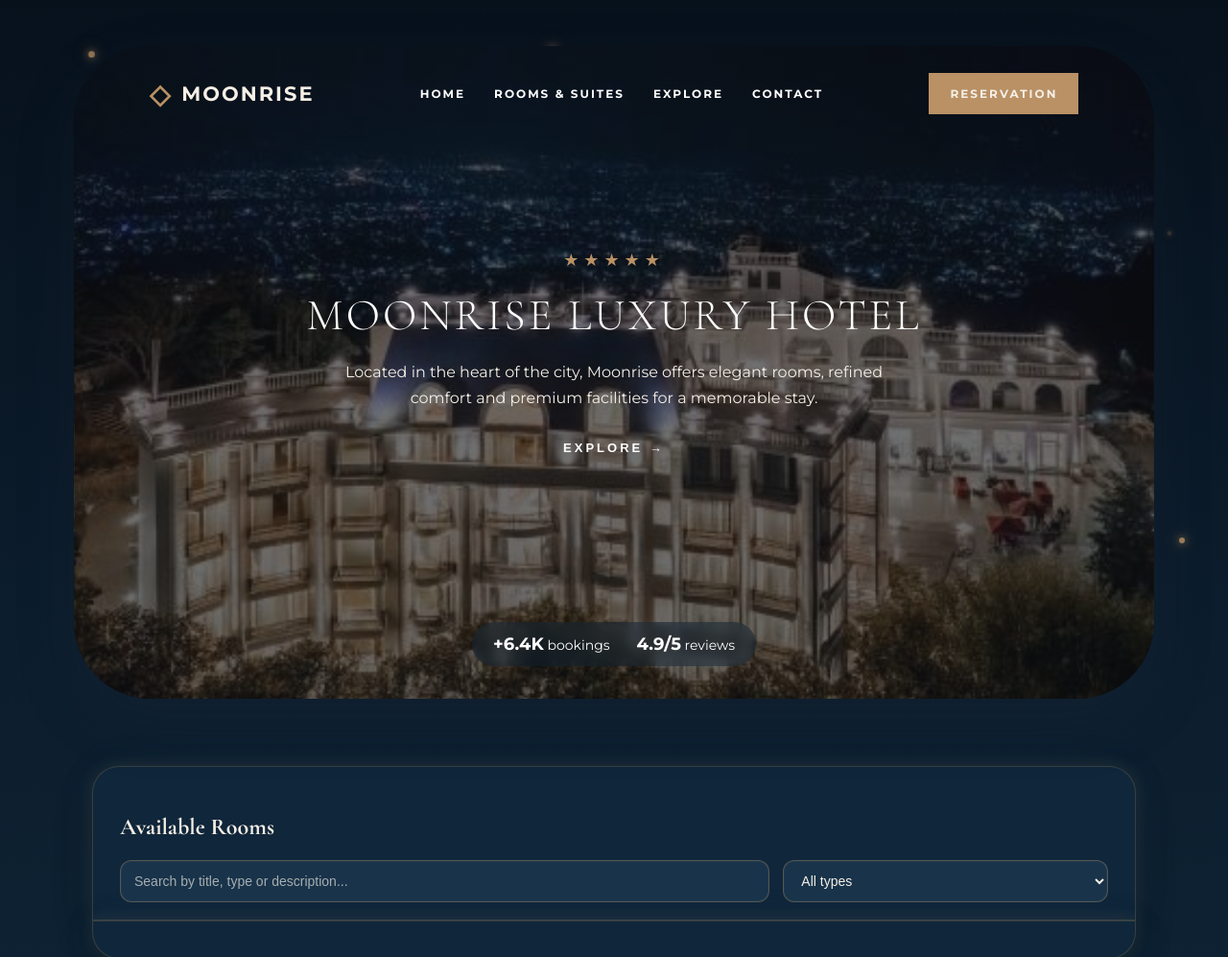
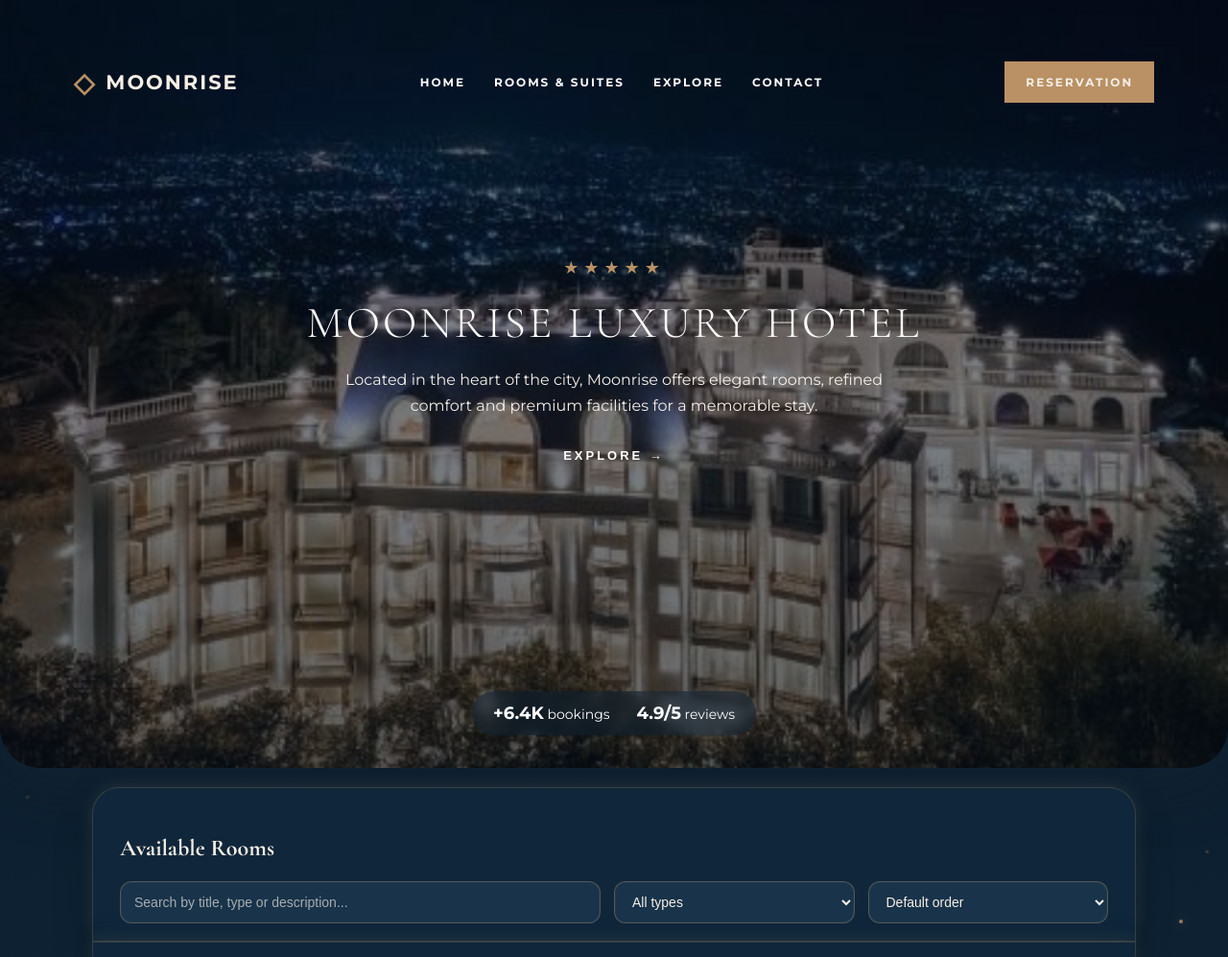
Before and after one commit to dariamuresan13/Hotel-Management-Web-App, a plain HTML site: page frontend/client/index.html in a window 1280 px wide. Shown: the top 997 px of the page at 96% size. Drawn offline with nearby package versions, Linux system fonts and the light colour scheme; no server answers; a web font is replaced by a local one.

Commit message:
Frontend and functionalities for client

```diff
--- a/frontend/client/client.css
+++ b/frontend/client/client.css
@@ -13,60 +13,123 @@ body {
 
     linear-gradient(180deg, #07111c 0%, #0c1d2d 45%, #10283a 100%);
   color: #1f2a36;
+  position: relative;
+  overflow-x: hidden;
 }
 
-*/background
+
+/* FIREFLIES BACKGROUND */
 .fireflies {
-  position: fixed;
+  position: absolute;
   inset: 0;
+  width: 100%;
+  min-height: 100%;
   pointer-events: none;
   overflow: hidden;
-  z-index: 20;
+  z-index: 0;
+}
+
+.main-hero,
+.container {
+  position: relative;
+  z-index: 1;
 }
 
 .fireflies span {
   position: absolute;
-  width: 6px;
-  height: 6px;
+  width: 4px;
+  height: 4px;
   background: #b99165;
   border-radius: 50%;
-  opacity: 0.85;
+  opacity: 0.8;
+  filter: blur(0.5px);
   box-shadow:
-    0 0 8px rgba(185, 145, 101, 1),
-    0 0 18px rgba(185, 145, 101, 0.8),
-    0 0 36px rgba(185, 145, 101, 0.4);
-  animation: floatFirefly 12s infinite ease-in-out;
+    0 0 12px rgba(185, 145, 101, 0.75),
+    0 0 28px rgba(185, 145, 101, 0.38),
+    0 0 52px rgba(185, 145, 101, 0.18);
+  animation: floatFirefly 16s infinite ease-in-out;
 }
 
-/* poziții pe tot ecranul */
-.fireflies span:nth-child(1) { top: 8%; left: 6%; animation-delay: 0s; animation-duration: 14s; }
-.fireflies span:nth-child(2) { top: 14%; left: 18%; animation-delay: 1s; animation-duration: 18s; }
-.fireflies span:nth-child(3) { top: 10%; left: 42%; animation-delay: 2s; animation-duration: 16s; }
-.fireflies span:nth-child(4) { top: 16%; left: 68%; animation-delay: 3s; animation-duration: 20s; }
-.fireflies span:nth-child(5) { top: 12%; left: 92%; animation-delay: 4s; animation-duration: 15s; }
+/* top area */
+.fireflies span:nth-child(1) { top: 6%; left: 5%; animation-delay: 0s; animation-duration: 14s; }
+.fireflies span:nth-child(2) { top: 12%; left: 18%; animation-delay: 1s; animation-duration: 18s; }
+.fireflies span:nth-child(3) { top: 9%; left: 42%; animation-delay: 2s; animation-duration: 16s; }
+.fireflies span:nth-child(4) { top: 15%; left: 68%; animation-delay: 3s; animation-duration: 20s; }
+.fireflies span:nth-child(5) { top: 10%; left: 92%; animation-delay: 4s; animation-duration: 15s; }
 
-.fireflies span:nth-child(6) { top: 28%; left: 10%; animation-delay: 1.5s; animation-duration: 19s; }
-.fireflies span:nth-child(7) { top: 32%; left: 30%; animation-delay: 2.5s; animation-duration: 17s; }
-.fireflies span:nth-child(8) { top: 26%; left: 55%; animation-delay: 3.5s; animation-duration: 21s; }
-.fireflies span:nth-child(9) { top: 34%; left: 78%; animation-delay: 4.5s; animation-duration: 18s; }
-.fireflies span:nth-child(10) { top: 30%; left: 95%; animation-delay: 5s; animation-duration: 16s; }
+/* upper-middle */
+.fireflies span:nth-child(6) { top: 26%; left: 10%; animation-delay: 1.5s; animation-duration: 19s; }
+.fireflies span:nth-child(7) { top: 30%; left: 30%; animation-delay: 2.5s; animation-duration: 17s; }
+.fireflies span:nth-child(8) { top: 25%; left: 55%; animation-delay: 3.5s; animation-duration: 21s; }
+.fireflies span:nth-child(9) { top: 32%; left: 78%; animation-delay: 4.5s; animation-duration: 18s; }
+.fireflies span:nth-child(10) { top: 28%; left: 95%; animation-delay: 5s; animation-duration: 16s; }
 
-.fireflies span:nth-child(11) { top: 48%; left: 5%; animation-delay: 0.8s; animation-duration: 22s; }
-.fireflies span:nth-child(12) { top: 52%; left: 22%; animation-delay: 1.8s; animation-duration: 15s; }
-.fireflies span:nth-child(13) { top: 46%; left: 45%; animation-delay: 2.8s; animation-duration: 19s; }
-.fireflies span:nth-child(14) { top: 54%; left: 66%; animation-delay: 3.8s; animation-duration: 17s; }
-.fireflies span:nth-child(15) { top: 50%; left: 88%; animation-delay: 4.8s; animation-duration: 20s; }
+/* middle */
+.fireflies span:nth-child(11) { top: 44%; left: 5%; animation-delay: 0.8s; animation-duration: 22s; }
+.fireflies span:nth-child(12) { top: 50%; left: 22%; animation-delay: 1.8s; animation-duration: 15s; }
+.fireflies span:nth-child(13) { top: 45%; left: 45%; animation-delay: 2.8s; animation-duration: 19s; }
+.fireflies span:nth-child(14) { top: 52%; left: 66%; animation-delay: 3.8s; animation-duration: 17s; }
+.fireflies span:nth-child(15) { top: 48%; left: 88%; animation-delay: 4.8s; animation-duration: 20s; }
 
-.fireflies span:nth-child(16) { top: 66%; left: 12%; animation-delay: 1.2s; animation-duration: 18s; }
-.fireflies span:nth-child(17) { top: 72%; left: 34%; animation-delay: 2.2s; animation-duration: 21s; }
-.fireflies span:nth-child(18) { top: 68%; left: 58%; animation-delay: 3.2s; animation-duration: 16s; }
-.fireflies span:nth-child(19) { top: 74%; left: 80%; animation-delay: 4.2s; animation-duration: 22s; }
-.fireflies span:nth-child(20) { top: 70%; left: 96%; animation-delay: 5.2s; animation-duration: 19s; }
+/* lower-middle */
+.fireflies span:nth-child(16) { top: 63%; left: 12%; animation-delay: 1.2s; animation-duration: 18s; }
+.fireflies span:nth-child(17) { top: 69%; left: 34%; animation-delay: 2.2s; animation-duration: 21s; }
+.fireflies span:nth-child(18) { top: 65%; left: 58%; animation-delay: 3.2s; animation-duration: 16s; }
+.fireflies span:nth-child(19) { top: 72%; left: 80%; animation-delay: 4.2s; animation-duration: 22s; }
+.fireflies span:nth-child(20) { top: 67%; left: 96%; animation-delay: 5.2s; animation-duration: 19s; }
 
-.fireflies span:nth-child(21) { top: 86%; left: 8%; animation-delay: 0.5s; animation-duration: 15s; }
-.fireflies span:nth-child(22) { top: 90%; left: 26%; animation-delay: 1.5s; animation-duration: 20s; }
-.fireflies span:nth-child(23) { top: 84%; left: 50%; animation-delay: 2.5s; animation-duration: 17s; }
-.fireflies span:nth-child(24) { top: 88%; left: 74%; animation-delay: 3.5s; animation-duration: 21s; }
+/* bottom */
+.fireflies span:nth-child(21) { top: 82%; left: 8%; animation-delay: 0.5s; animation-duration: 15s; }
+.fireflies span:nth-child(22) { top: 88%; left: 26%; animation-delay: 1.5s; animation-duration: 20s; }
+.fireflies span:nth-child(23) { top: 83%; left: 50%; animation-delay: 2.5s; animation-duration: 17s; }
+.fireflies span:nth-child(24) { top: 87%; left: 74%; animation-delay: 3.5s; animation-duration: 21s; }
+.fireflies span:nth-child(25) { top: 18%; left: 3%; animation-delay: 1.3s; animation-duration: 18s; }
+.fireflies span:nth-child(26) { top: 22%; left: 37%; animation-delay: 3.1s; animation-duration: 21s; }
+.fireflies span:nth-child(27) { top: 36%; left: 16%; animation-delay: 4.4s; animation-duration: 19s; }
+.fireflies span:nth-child(28) { top: 40%; left: 93%; animation-delay: 2.7s; animation-duration: 22s; }
+.fireflies span:nth-child(29) { top: 58%; left: 9%; animation-delay: 5.3s; animation-duration: 17s; }
+.fireflies span:nth-child(30) { top: 61%; left: 31%; animation-delay: 1.9s; animation-duration: 20s; }
+.fireflies span:nth-child(31) { top: 64%; left: 51%; animation-delay: 6.1s; animation-duration: 23s; }
+.fireflies span:nth-child(32) { top: 59%; left: 91%; animation-delay: 4.9s; animation-duration: 18s; }
+.fireflies span:nth-child(33) { top: 76%; left: 19%; animation-delay: 2.4s; animation-duration: 21s; }
+.fireflies span:nth-child(34) { top: 81%; left: 43%; animation-delay: 5.8s; animation-duration: 16s; }
+.fireflies span:nth-child(35) { top: 86%; left: 69%; animation-delay: 3.6s; animation-duration: 19s; }
+.fireflies span:nth-child(36) { top: 92%; left: 93%; animation-delay: 6.8s; animation-duration: 22s; }
+
+/* extra fireflies on page edges */
+
+/* left edge */
+.fireflies span:nth-child(37) { top: 6%; left: 2%; animation-delay: 0.4s; animation-duration: 18s; }
+.fireflies span:nth-child(38) { top: 18%; left: 4%; animation-delay: 2.1s; animation-duration: 21s; }
+.fireflies span:nth-child(39) { top: 31%; left: 3%; animation-delay: 3.7s; animation-duration: 17s; }
+.fireflies span:nth-child(40) { top: 44%; left: 5%; animation-delay: 1.2s; animation-duration: 22s; }
+.fireflies span:nth-child(41) { top: 58%; left: 2%; animation-delay: 4.6s; animation-duration: 19s; }
+.fireflies span:nth-child(42) { top: 72%; left: 4%; animation-delay: 5.5s; animation-duration: 20s; }
+.fireflies span:nth-child(43) { top: 86%; left: 3%; animation-delay: 2.9s; animation-duration: 16s; }
+
+/* right edge */
+.fireflies span:nth-child(44) { top: 8%; left: 97%; animation-delay: 1.4s; animation-duration: 20s; }
+.fireflies span:nth-child(45) { top: 20%; left: 94%; animation-delay: 3.2s; animation-duration: 18s; }
+.fireflies span:nth-child(46) { top: 34%; left: 96%; animation-delay: 5.1s; animation-duration: 22s; }
+.fireflies span:nth-child(47) { top: 48%; left: 93%; animation-delay: 2.4s; animation-duration: 17s; }
+.fireflies span:nth-child(48) { top: 62%; left: 98%; animation-delay: 4.2s; animation-duration: 21s; }
+.fireflies span:nth-child(49) { top: 76%; left: 95%; animation-delay: 0.9s; animation-duration: 19s; }
+.fireflies span:nth-child(50) { top: 90%; left: 97%; animation-delay: 6.1s; animation-duration: 23s; }
+
+/* upper edge */
+.fireflies span:nth-child(51) { top: 3%; left: 14%; animation-delay: 1.7s; animation-duration: 17s; }
+.fireflies span:nth-child(52) { top: 4%; left: 29%; animation-delay: 4.1s; animation-duration: 22s; }
+.fireflies span:nth-child(53) { top: 2%; left: 61%; animation-delay: 2.6s; animation-duration: 20s; }
+.fireflies span:nth-child(54) { top: 5%; left: 83%; animation-delay: 5.8s; animation-duration: 18s; }
+
+/* lower edge */
+.fireflies span:nth-child(55) { top: 95%; left: 12%; animation-delay: 3.4s; animation-duration: 19s; }
+.fireflies span:nth-child(56) { top: 97%; left: 33%; animation-delay: 1.1s; animation-duration: 22s; }
+.fireflies span:nth-child(57) { top: 94%; left: 57%; animation-delay: 4.7s; animation-duration: 17s; }
+.fireflies span:nth-child(58) { top: 96%; left: 79%; animation-delay: 2.2s; animation-duration: 21s; }
+.fireflies span:nth-child(59) { top: 98%; left: 90%; animation-delay: 6.4s; animation-duration: 20s; }
+.fireflies span:nth-child(60) { top: 93%; left: 6%; animation-delay: 5.2s; animation-duration: 18s; }
+
 
 @keyframes floatFirefly {
   0% {
@@ -75,17 +138,17 @@ body {
   }
 
   25% {
-    transform: translate(40px, -35px) scale(1.25);
-    opacity: 0.95;
+    transform: translate(45px, -38px) scale(1.25);
+    opacity: 1;
   }
 
   50% {
-    transform: translate(-25px, 30px) scale(0.9);
-    opacity: 0.5;
+    transform: translate(-35px, 32px) scale(0.9);
+    opacity: 0.55;
   }
 
   75% {
-    transform: translate(35px, 45px) scale(1.35);
+    transform: translate(38px, 48px) scale(1.35);
     opacity: 1;
   }
 
@@ -95,6 +158,17 @@ body {
   }
 }
 
+@keyframes modalFadeIn {
+  from {
+    opacity: 0;
+    transform: translateY(12px) scale(0.98);
+  }
+
+  to {
+    opacity: 1;
+    transform: translateY(0) scale(1);
+  }
+}
 
 
 
@@ -113,15 +187,17 @@ h2,
 
 /* HERO PRINCIPAL */
 .main-hero {
-  width: 88%;
-  max-width: 1400px;
-  min-height: 680px;
-  margin: 48px auto 70px;
-  border-radius: 80px;
+  width: 100%;
+  max-width: none;
+  min-height: 100vh;
+  margin: 0;
+  padding: 36px 0 110px;
+  border-radius: 0 0 42px 42px;
   overflow: hidden;
   position: relative;
   color: #f5efe6;
-  background: linear-gradient(rgba(15, 18, 22, 0.58), rgba(15, 18, 22, 0.62)),
+  background:
+    linear-gradient(rgba(7, 17, 28, 0.45), rgba(7, 17, 28, 0.62)),
     url("images/img9.jpg");
   background-size: cover;
   background-position: center;
@@ -129,15 +205,15 @@ h2,
 }
 
 .hero-navbar {
-  width: 100%;
-  padding: 28px 7%;
+  width: min(88%, 1400px);
+  margin: 0 auto;
+  padding: 28px 0;
   display: flex;
   justify-content: space-between;
   align-items: center;
   position: relative;
   z-index: 2;
 }
-
 .hero-logo {
   display: flex;
   align-items: center;
@@ -310,7 +386,7 @@ h2,
 
 .filter-row {
   display: grid;
-  grid-template-columns: 2fr 1fr;
+  grid-template-columns: 2fr 1fr 1fr;
   gap: 14px;
 }
 
@@ -443,6 +519,7 @@ button:hover {
   max-height: 90vh;
   overflow-y: auto;
   color: #f5efe6;
+  animation: modalFadeIn 0.25s ease;
 }
 
 #modalDetails {
--- a/frontend/client/index.html
+++ b/frontend/client/index.html
@@ -16,6 +16,16 @@
 
 
 <div class="fireflies">
+  <span></span><span></span><span></span><span></span>
+  <span></span><span></span><span></span><span></span>
+  <span></span><span></span><span></span><span></span>
+  <span></span><span></span><span></span><span></span>
+  <span></span><span></span><span></span><span></span>
+  <span></span><span></span><span></span><span></span>
+  <span></span><span></span><span></span><span></span>
+  <span></span><span></span><span></span><span></span>
+  <span></span><span></span><span></span><span></span>
+
   <span></span><span></span><span></span><span></span>
   <span></span><span></span><span></span><span></span>
   <span></span><span></span><span></span><span></span>
@@ -72,7 +82,6 @@
   <main class="container">
     <section class="client-filters">
       <h2>Available Rooms</h2>
-
 <div class="filter-row">
   <input
     type="text"
@@ -86,6 +95,12 @@
     <option value="Double">Double</option>
     <option value="Suite">Suite</option>
     <option value="Family">Family</option>
+  </select>
+
+  <select id="sortFilter">
+    <option value="default">Default order</option>
+    <option value="priceAsc">Price: low to high</option>
+    <option value="priceDesc">Price: high to low</option>
   </select>
 </div>
     </section>
```
Also changed, not shown: frontend/client/client.js (+15 -0 lines). Lines whose indentation alone changed are shown as unchanged.
